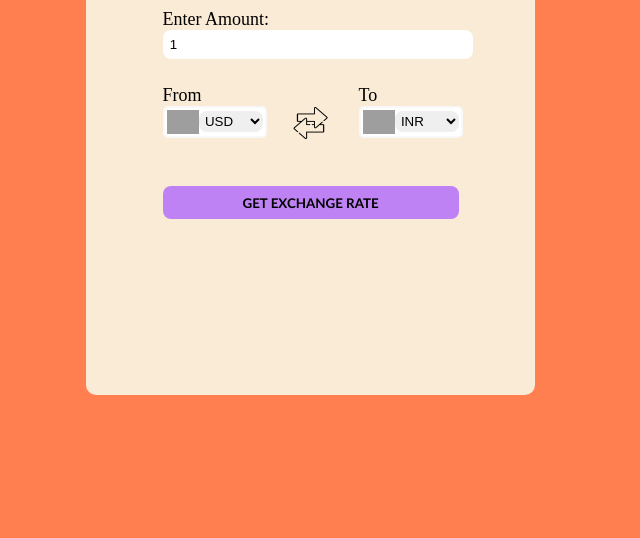
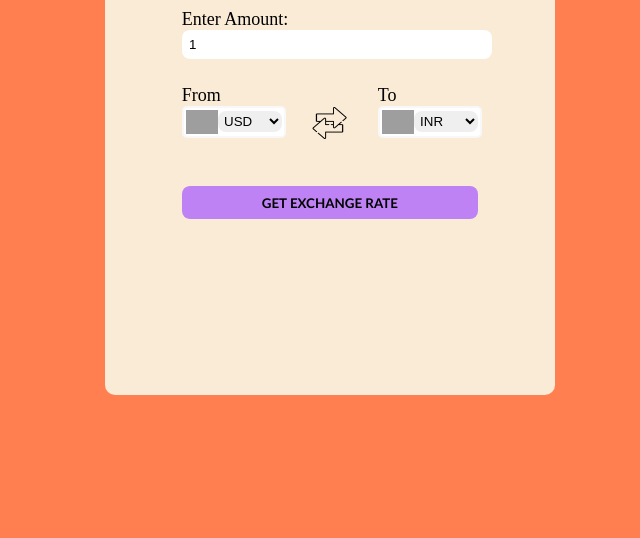
Before and after one commit to divyesh942/CurrencyConverter, a plain HTML site: page index.html in a window 1280 px wide. Shown: the part 262-800 px from the top of the page, without its empty margins (323-963 px from the left). Drawn offline with Linux system fonts and the light colour scheme; grey boxes are pictures that could not be loaded.

Commit message:
Update style.css

```diff
--- a/style.css
+++ b/style.css
@@ -15,7 +15,7 @@ body{
     border-radius: 10px;
     min-height: 45vh;
     min-width: 37vh;
-    margin-right: 1%;
+    margin-left: 2%;
 
 }
 form{
```
